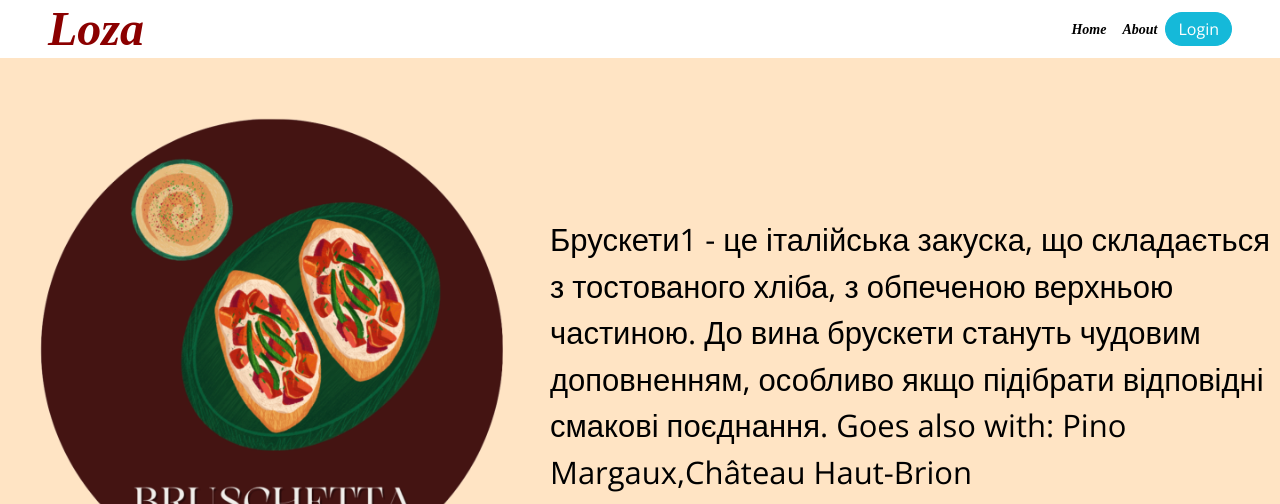
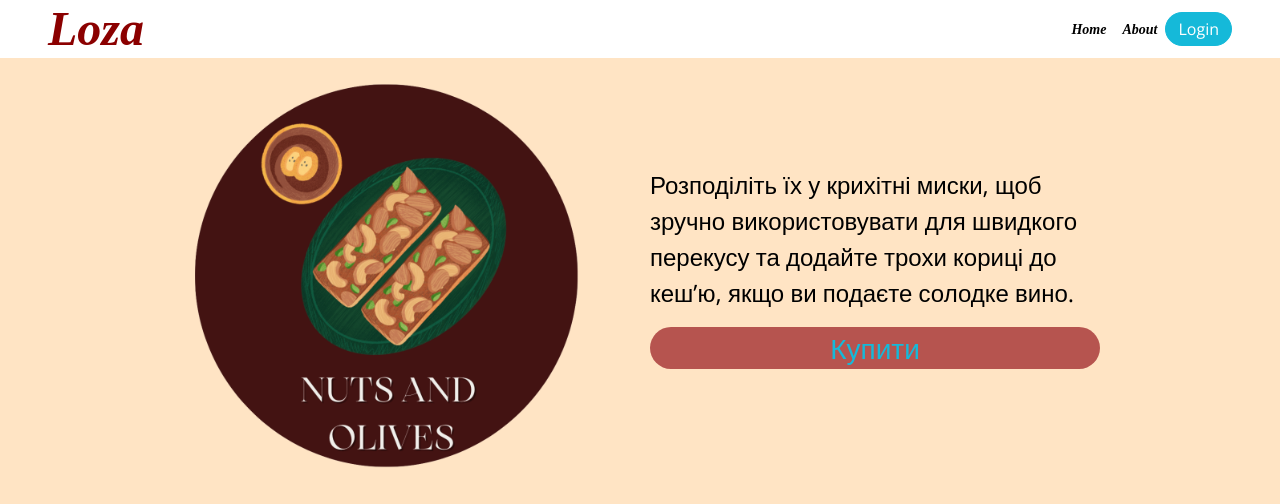
Before and after one commit to Ok-ss/Loza_Team, a Flask app: page /info_best_for/snacks in a window 1280 px wide. Shown: the top 504 px of the page. Run offline with Flask 3, Linux system fonts and the light colour scheme; some libraries are stand-ins or nearby versions; grey boxes are pictures that could not be loaded.

Commit message:
Update snacks.html

```diff
--- a/templates/snacks.html
+++ b/templates/snacks.html
@@ -2,7 +2,7 @@
 <html lang="en">
     <head>
         <meta charset="utf-8">
-        <title>glass</title>
+        <title>snacks</title>
         <meta content="width=device-width, initial-scale=1.0" name="viewport">
         <meta content="" name="keywords">
         <meta content="" name="description">
@@ -24,7 +24,7 @@
         <link href="../static/css/bootstrap.min.css" rel="stylesheet">
 
         <!-- Template Stylesheet -->
-        <link href="../static/css/css_snack.css" rel="stylesheet">
+        <link href="../static/css/main.css" rel="stylesheet">
     </head>
     <body  style="background-color:bisque;">
         <!-- Navbar & Hero Start -->
@@ -71,48 +71,130 @@
             {% endif %}
         </div>
     </nav>
+        </div>
+        <style>
+            .container {
+    display: flex;
+    flex-wrap: wrap;
+    justify-content: left;
+    width: 80%;
+    margin: 0 auto;
+  }
 
-        <!-- <span class="v52_576">Брускети - це італійська закуска, що складається з тостованого хліба, з обпеченою верхньою частиною.  До вина брускети стануть чудовим доповненням, особливо якщо підібрати відповідні смакові поєднання.
+            .image-container, .text-container {
+              width: 45%; /* Половина ширини контейнера */
+              margin: 10px; /* Додатковий відступ між контейнерами */
+              box-sizing: border-box; /* Враховує padding та border в обчисленні ширини */
+            }
 
-        Goes also with: Pino Margaux,Château Haut-Brion</span>
-        <span class="v54_588">Брускети - це італійська закуска, що складається з тостованого хліба, з обпеченою верхньою частиною.  До вина брускети стануть чудовим доповненням, особливо якщо підібрати відповідні смакові поєднання.
-
-        Goes also with: Pino Margaux,Château Haut-Brion</span>
-        <span class="v54_589">Брускети - це італійська закуска, що складається з тостованого хліба, з обпеченою верхньою частиною.  До вина брускети стануть чудовим доповненням, особливо якщо підібрати відповідні смакові поєднання.
-
-        Goes also with: Pino Margaux,Château Haut-Brion</span>
-        <span class="v54_590">Брускети - це італійська закуска, що складається з тостованого хліба, з обпеченою верхньою частиною.  До вина брускети стануть чудовим доповненням, особливо якщо підібрати відповідні смакові поєднання.
-
-        Goes also with: Pino Margaux,Château Haut-Brion</span>
-        <span class="v54_591">Брускети - це італійська закуска, що складається з тостованого хліба, з обпеченою верхньою частиною.  До вина брускети стануть чудовим доповненням, особливо якщо підібрати відповідні смакові поєднання.
-
-        Goes also with: Pino Margaux,Château Haut-Brion</span>
-        <div class="v54_582"></div>
-        <div class="v54_583"></div>
-        <div class="v54_584"></div>
-        <div class="v54_585"></div>
-        <div class="v54_586"></div> -->
+            .image-container img {
+              max-width: 100%;
+              height: auto;
+              background-color: transparent;
+              display: block;
+              background: transparent;
+            }
+            .text-container {
+              font-size: 24px;
+              color: black;
+              /* background-color: #f2f2f2; */
+              margin: auto;
+            }
+            .inside{
+              font-size: 28px;
+              color: rgb(107, 50, 50);
+              text-align: center;
+              background-color: #a83838d4;
+              border-radius: 40px;
+            }
+            @media (max-width: 768px) {
+              .text-container {
+                margin-top: 30px;
+              font-size: 15px;
+              color: black;
+              /* background-color: #f2f2f2; */
+            }
+            .inside{
+              font-size: 15px;
+              color: rgb(107, 50, 50);
+              text-align: center;
+              background-color: #a83838d4;
+              border-radius: 40px;
+            }
+            .image-container{
+                transform: translateY(20%);
+            }
+            }
+            </style>
+            </head>
+            <body>
+            <!-- Перший контейнер -->
+    <div class="container">
+      <!-- Контейнер з зображенням -->
+      <div class="image-container">
+        <img src="../static/img/v54_582.png" alt="Фотографія">
+      </div>
+      <!-- Текстовий контейнер -->
+      <div class="text-container">
+        <p>Розподіліть їх у крихітні миски, щоб зручно використовувати для швидкого перекусу та додайте трохи кориці до кеш’ю, якщо ви подаєте солодке вино.</p>
+        <div class="inside">
+          <a href="https://nutsbox.ua/ua/nabor-13-gastronomicheskij-bum.html?gad_source=1&gclid=Cj0KCQjwwYSwBhDcARIsAOyL0fgThHvidNIUdAFzEfhRhWTuTFTI2QY5jPw2xQcKzUDmetRuXTdUww0aAvJ6EALw_wcB"><p>Купити</p></a>
+        </div>
+      </div>
     </div>
-    <span class="text_1">Брускети1 - це італійська закуска, що складається з тостованого хліба, з обпеченою верхньою частиною.  До вина брускети стануть чудовим доповненням, особливо якщо підібрати відповідні смакові поєднання.
-
-        Goes also with: Pino Margaux,Château Haut-Brion</span>
-        <span class="text_2">Брускети - це італійська закуска, що складається з тостованого хліба, з обпеченою верхньою частиною.  До вина брускети стануть чудовим доповненням, особливо якщо підібрати відповідні смакові поєднання.
-
-        Goes also with: Pino Margaux,Château Haut-Brion</span>
-        <span class="text_3">Брускети - це італійська закуска, що складається з тостованого хліба, з обпеченою верхньою частиною.  До вина брускети стануть чудовим доповненням, особливо якщо підібрати відповідні смакові поєднання.
-
-        Goes also with: Pino Margaux,Château Haut-Brion</span>
-        <span class="text_4">Брускети - це італійська закуска, що складається з тостованого хліба, з обпеченою верхньою частиною.  До вина брускети стануть чудовим доповненням, особливо якщо підібрати відповідні смакові поєднання.
-
-        Goes also with: Pino Margaux,Château Haut-Brion</span>
-        <span class="text_5">Брускети - це італійська закуска, що складається з тостованого хліба, з обпеченою верхньою частиною.  До вина брускети стануть чудовим доповненням, особливо якщо підібрати відповідні смакові поєднання.
-
-        Goes also with: Pino Margaux,Château Haut-Brion</span>
-        <div class="Nuts"></div>
-        <div class="bruschetta"></div>
-        <div class="fruits"></div>
-        <div class="kovbasa"></div>
-        <div class="v54_586"></div>
-    </div>
-    </body>
+    <div class="container">
+        <!-- Контейнер з зображенням -->
+        <div class="image-container">
+          <img src="../static/img/v54_582_2.png" alt="Фотографія">
+        </div>
+        <!-- Текстовий контейнер -->
+        <div class="text-container">
+          <p>Брускети - це італійська закуска, що складається з тостованого хліба, з обпеченою верхньою частиною.  До вина брускети стануть чудовим доповненням, особливо якщо підібрати відповідні смакові поєднання.</p>
+          <div class="inside">
+            <a href="https://www.unian.ua/recipes/appetizer/smachni-brusketi-prosti-recepti-italiyskih-buterbrodiv-11441992.html"><p>Рецепт</p></a>
+          </div>
+        </div>
+      </div>
+      <div class="container">
+        <!-- Контейнер з зображенням -->
+        <div class="image-container">
+          <img src="../static/img/v54_582_3.png" alt="Фотографія">
+        </div>
+        <!-- Текстовий контейнер -->
+        <div class="text-container">
+          <p>Запечений батат має ніжний, солодкуватий смак, який може чудово підійти до більш насичених білих вин, таких як Віоньє або Рузанне. </p>
+          <div class="inside">
+            <a href="https://shop.silpo.ua/product/batat-446541"><p>Купити</p></a>
+          </div>
+        </div>
+      </div>
+      <div class="container">
+        <!-- Контейнер з зображенням -->
+        <div class="image-container">
+          <img src="../static/img/v54_582_4.png" alt="Фотографія">
+        </div>
+        <!-- Текстовий контейнер -->
+        <div class="text-container">
+            <p> Подавайте асорті м'ясних закусок, таких як прошутто, салямі або в'ялені ковбаски. Ці закуски чудово поєднуються з червоними винами
+            </p>
+          <div class="inside">
+            <a href="https://shop.silpo.ua/search/all?find=прошуто"><p>Купити</p></a>
+          </div>
+        </div>
+      </div>
+      <div class="container">
+        <!-- Контейнер з зображенням -->
+        <div class="image-container">
+          <img src="../static/img/v54_582_5.png" alt="Фотографія">
+        </div>
+        <!-- Текстовий контейнер -->
+        <div class="text-container">
+          <p>Подавання фруктів до вина - це чудовий спосіб додати свіжості та смаку вашому винному досвіду.
+          </p>
+          <div class="inside">
+            <a href="https://shop.silpo.ua/category/frukty-381"><p>Купити</p></a>
+          </div>
+        </div>
+      </div>
+</body>
 </html>
```
